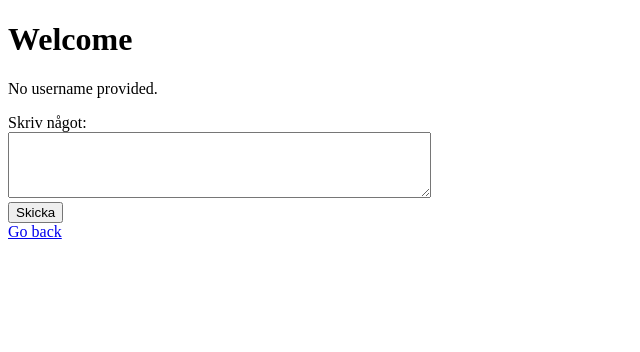
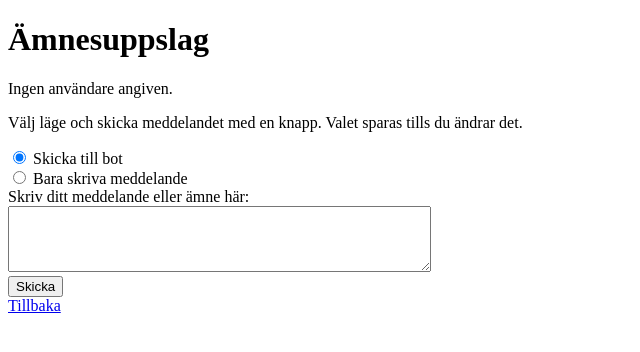
Before and after one commit to AleksanderSudol/chatBot, a PHP site: page /welcome.php in a window 1280 px wide. Shown: the top 352 px of the page, without its empty margins (0-640 px from the left). Run offline with PHP 8.4, Linux system fonts and the light colour scheme.

Commit message:
Update welcome page for Swedish localization

```diff
--- a/welcome.php
+++ b/welcome.php
@@ -3,33 +3,92 @@
 <head>
     <meta charset="UTF-8">
     <meta name="viewport" content="width=device-width, initial-scale=1.0">
-    <title>Welcome</title>
+
+    <title>Ämnesuppslag</title>
 </head>
 <body>
-    <h1>Welcome</h1>
+    <h1>Ämnesuppslag</h1>
     <?php
     session_start();
-    if (isset($_POST['username'])) {
-        $username = htmlspecialchars($_POST['username']);
-        $_SESSION['username'] = $username;
-        echo "<p>Hello, $username!</p>";
-    } elseif (isset($_SESSION['username'])) {
-        $username = $_SESSION['username'];
-        echo "<p>Hello, $username!</p>";
-    } else {
-        echo "<p>No username provided.</p>";
+
+    function loadChemicalDatabase()
+    {
+        $jsonFile = __DIR__ . '/kemi.json';
+        if (!is_readable($jsonFile)) {
+            return null;
+        }
+
+        $json = file_get_contents($jsonFile);
+        $data = json_decode($json, true);
+        return is_array($data) ? $data : null;
     }
 
-    if (isset($_POST['message']) && isset($_SESSION['username'])) {
-        $message = htmlspecialchars($_POST['message']);
-        echo "<p>" . $_SESSION['username'] . ": " . $message . "</p>";
+    function renderUsernameMessage($username)
+    {
+        echo "<p>Hej, " . htmlspecialchars($username, ENT_QUOTES | ENT_SUBSTITUTE, 'UTF-8') . "!</p>";
+    }
+
+    if (isset($_POST['username'])) {
+        $username = trim($_POST['username']);
+        if ($username !== '') {
+            $username = htmlspecialchars($username, ENT_QUOTES | ENT_SUBSTITUTE, 'UTF-8');
+            $_SESSION['username'] = $username;
+            renderUsernameMessage($username);
+        }
+    } elseif (isset($_SESSION['username'])) {
+        renderUsernameMessage($_SESSION['username']);
+    } else {
+        echo "<p>Ingen användare angiven.</p>";
+    }
+
+    $mode = 'bot';
+    if (isset($_POST['mode']) && in_array($_POST['mode'], ['bot', 'message'], true)) {
+        $_SESSION['mode'] = $_POST['mode'];
+    }
+    if (isset($_SESSION['mode'])) {
+        $mode = $_SESSION['mode'];
+    }
+
+    if (isset($_POST['message']) && isset($_POST['send']) && isset($_SESSION['username'])) {
+        $message = trim($_POST['message']);
+        $safeMessage = htmlspecialchars($message, ENT_QUOTES | ENT_SUBSTITUTE, 'UTF-8');
+
+        if ($message !== '') {
+            echo "<p>" . $_SESSION['username'] . ": " . $safeMessage . "</p>";
+
+            if ($mode === 'bot') {
+                $chemicals = loadChemicalDatabase();
+                if ($chemicals === null) {
+                    echo "<p>Bot: Kunde inte läsa ämnesdatabasen.</p>";
+                } else {
+                    $key = mb_strtolower($message, 'UTF-8');
+                    $chemicalsLower = array_change_key_case($chemicals, CASE_LOWER);
+
+                    if (array_key_exists($key, $chemicalsLower)) {
+                        $formula = htmlspecialchars($chemicalsLower[$key], ENT_QUOTES | ENT_SUBSTITUTE, 'UTF-8');
+                        echo "<p>Bot: Den kemiska beteckningen för <strong>" . $safeMessage . "</strong> är <strong>" . $formula . "</strong>.</p>";
+                    } else {
+                        echo "<p>Bot: Detta ämne finns inte i vår databas eller detta är inte ett giltigt ämne.</p>";
+                    }
+                }
+            }
+        }
     }
     ?>
     <form method="post">
-        <label for="message">Skriv något:</label><br>
+        <p>Välj läge och skicka meddelandet med en knapp. Valet sparas tills du ändrar det.</p>
+        <label>
+            <input type="radio" name="mode" value="bot" <?php echo $mode === 'bot' ? 'checked' : ''; ?>>
+            Skicka till bot
+        </label><br>
+        <label>
+            <input type="radio" name="mode" value="message" <?php echo $mode === 'message' ? 'checked' : ''; ?>>
+            Bara skriva meddelande
+        </label><br>
+        <label for="message">Skriv ditt meddelande eller ämne här:</label><br>
         <textarea name="message" id="message" rows="4" cols="50"></textarea><br>
-        <input type="submit" value="Skicka">
+        <button type="submit" name="send" value="1">Skicka</button>
     </form>
-    <a href="index.php">Go back</a>
+    <a href="index.php">Tillbaka</a>
 </body>
 </html>
```
